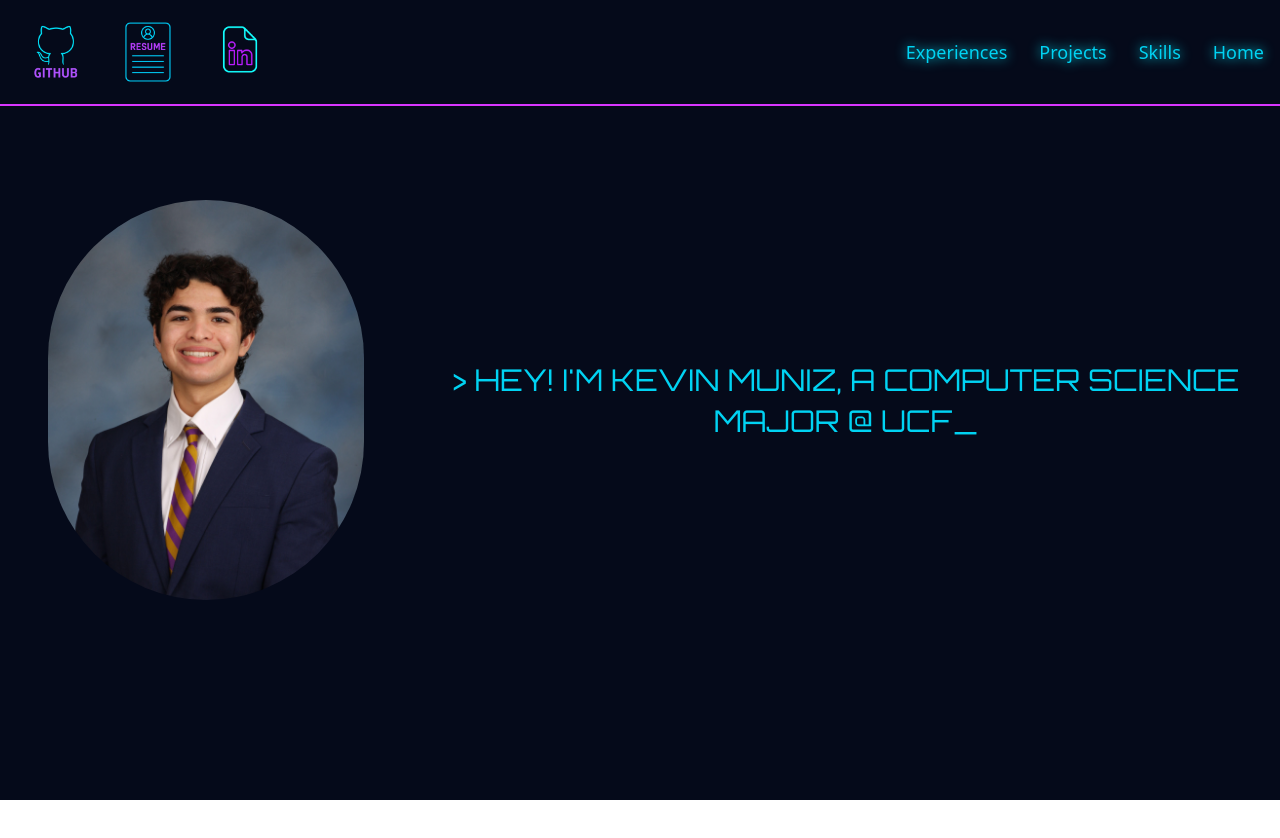
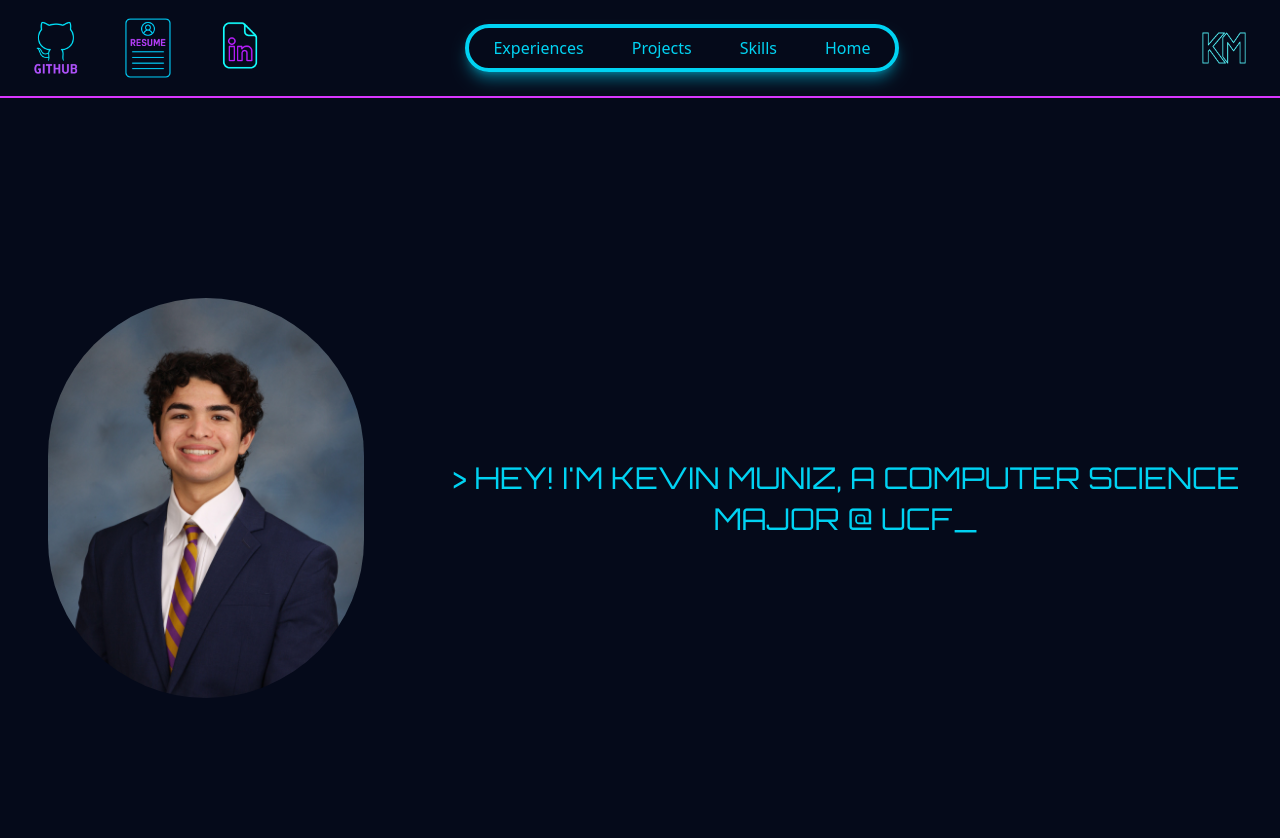
Before and after one commit to KevinMuniz1/Portfolio-Website, a Next.js app: page / in a window 1280 px wide. Shown: the top 838 px of the page. Before the commit the page ends 800 px from the top, so only its background shows below. Built offline with nearby package versions, Linux system fonts and the light colour scheme.

Commit message:
added naviigation capabilities

```diff
--- a/app/components/NavigationBar.tsx
+++ b/app/components/NavigationBar.tsx
@@ -1,9 +1,11 @@
 "use client";
+
+import Link from "next/link";
 import { useState } from "react";
-import Link from "next/link";
+import "../globals.css";
 
 export default function NavBar() {
-  const [open, setOpen] = useState(false);
+  const [isOpen, setIsOpen] = useState(false);
 
   const links = [
     { href: "/experiences", label: "Experiences" },
@@ -13,49 +15,64 @@ export default function NavBar() {
   ];
 
   return (
-    <nav className="bg-cyber-navy border-b-2 border-cyber-magenta w-full px-4 py-3 flex items-center justify-between fixed top-0 left-0 z-50">
+    <nav className="bg-cyber-navy border-b-2 border-cyber-magenta w-full flex items-center justify-between px-4 py-2 relative">
 
-      {/* LEFT ICONS */}
+      {/* LEFT ICONS — KEPT FULL SIZE */}
       <div className="flex items-center gap-3">
-        <img src="/github.png" className="w-20 h-20" />
-        <img src="/resumeIcon.png" className="w-20 h-20" />
-        <img src="/linkedin.png" className="w-20 h-20" />
+        <a href="https://github.com/KevinMuniz1" target="_blank">
+          <img src="/github.png" className="w-20 h-20 hover:scale-110" />
+        </a>
+
+        <a href="/resume.pdf" target="_blank">
+          <img src="/resumeIcon.png" className="w-20 h-20 hover:scale-110" />
+        </a>
+
+        <a href="https://www.linkedin.com/in/muniz-kevin/" target="_blank">
+          <img src="/linkedin.png" className="w-20 h-20 hover:scale-110" />
+        </a>
       </div>
 
-      {/* DESKTOP NAV */}
-      <ul className="hidden lg:flex gap-8 text-cyan-400 text-lg drop-shadow-[0_0_6px_#00eaff]">
+      {/* CENTER NAV (DESKTOP ONLY) */}
+      <div className="hidden md:flex flex-1 justify-center">
+        <ul className="flex gap-12 text-cyan-400 font-medium border-4 rounded-3xl px-6 py-2 shadow-lg shadow-cyan-500/50">
           {links.map((item) => (
             <li key={item.href}>
               <Link href={item.href}>{item.label}</Link>
             </li>
           ))}
         </ul>
+      </div>
 
-      {/* MOBILE MENU BUTTON */}
+      {/* RIGHT SIDE SPACER / LOGO */}
+      <div className="hidden md:flex w-[180px] justify-end">
+        <img src="/namelogo.png" className="w-20 h-20" />
+      </div>
+
+      {/* MOBILE TOGGLE BUTTON */}
       <button
-        className="lg:hidden text-cyan-400 drop-shadow-[0_0_6px_#00eaff]"
-        onClick={() => setOpen(!open)}
+        className="md:hidden text-cyan-400 drop-shadow-[0_0_6px_#00eaff]"
+        onClick={() => setIsOpen(!isOpen)}
       >
-        {open ? (
-          <svg className="w-8 h-8" fill="none" stroke="currentColor" strokeWidth="2" viewBox="0 0 24 24">
+        {isOpen ? (
+          <svg className="w-8 h-8" stroke="currentColor" fill="none" strokeWidth="2" viewBox="0 0 24 24">
             <path d="M6 18L18 6M6 6l12 12" />
           </svg>
         ) : (
-          <svg className="w-8 h-8" fill="none" stroke="currentColor" strokeWidth="2" viewBox="0 0 24 24">
+          <svg className="w-8 h-8" stroke="currentColor" fill="none" strokeWidth="2" viewBox="0 0 24 24">
             <path d="M4 6h16M4 12h16M4 18h16" />
           </svg>
         )}
       </button>
 
       {/* MOBILE DROPDOWN */}
-      {open && (
-        <div className="absolute top-full left-0 w-full bg-cyber-navy/95 backdrop-blur-md border-b-2 border-cyber-magenta shadow-[0_0_20px_#ff00ff] flex flex-col items-start px-6 py-6 gap-4 lg:hidden">
+      {isOpen && (
+        <div className="absolute top-full left-0 w-full bg-cyber-navy/95 backdrop-blur-md border-b-2 border-cyber-magenta shadow-[0_0_20px_#ff00ff] flex flex-col items-start px-6 py-6 gap-4 md:hidden">
           {links.map((item) => (
             <Link
               key={item.href}
               href={item.href}
               className="text-cyan-300 text-xl drop-shadow-[0_0_4px_#00eaff]"
-              onClick={() => setOpen(false)}
+              onClick={() => setIsOpen(false)}
             >
               {item.label}
             </Link>
```
Lines whose indentation alone changed are shown as unchanged.
